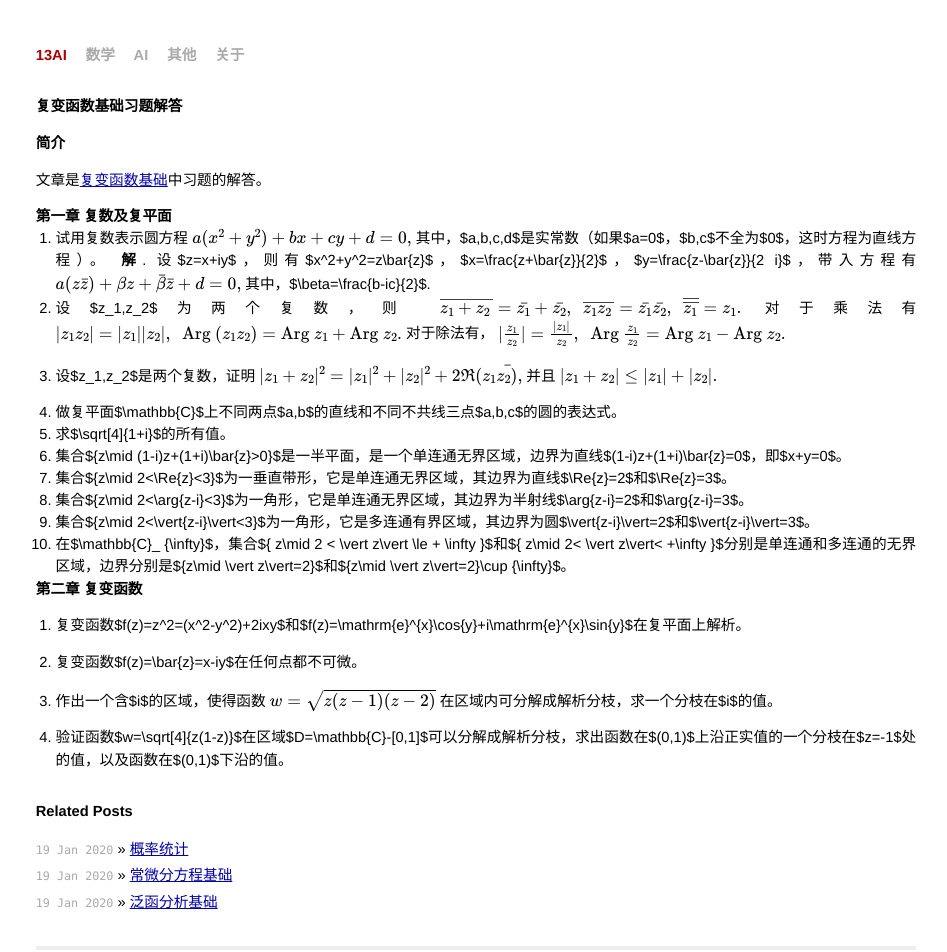
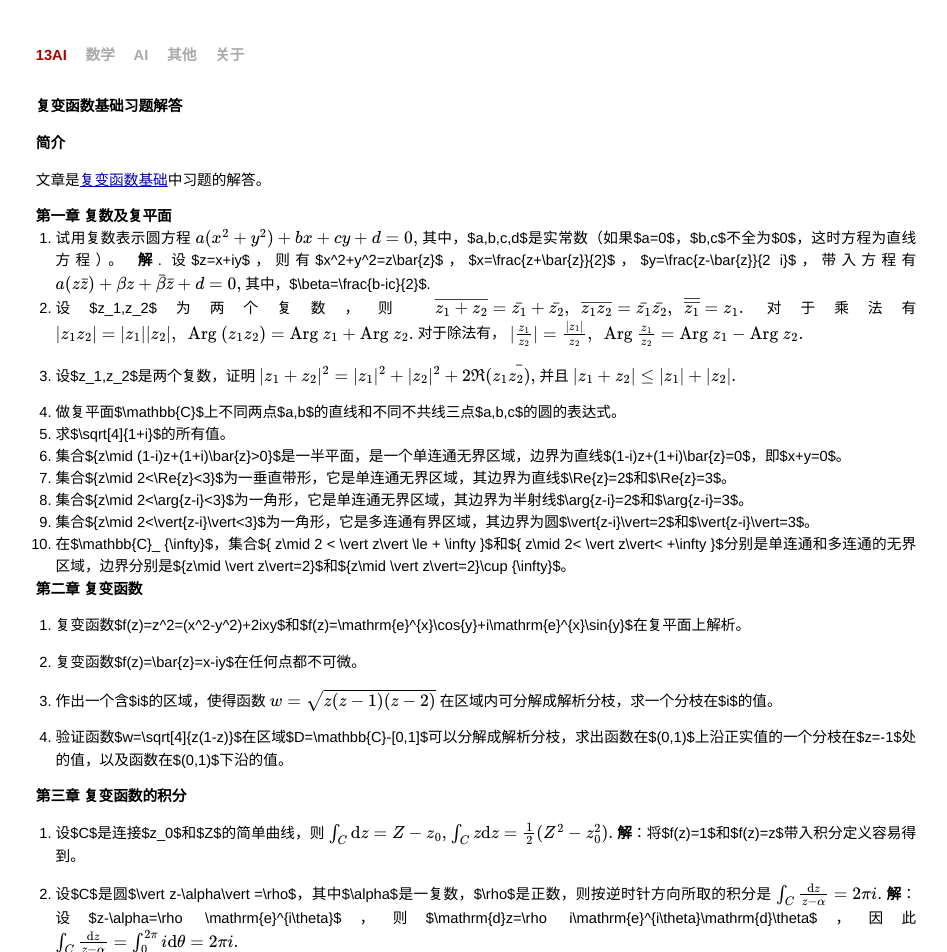
Before and after one commit to xiang-bai/xiang-bai.github.io, a Jekyll site: the page built from _posts/2020-01-20-solution-complex-analysis.md, in a window 1280 px wide. Shown: the top 952 px of the page, without its empty margins (164-1111 px from the left). Built offline with Jekyll 4.4.1, drawn with Linux system fonts in a browser that asks for light colours; formulas are drawn with MathJax 3; comment, search, counter and statistics services are not loaded; some of the changed text lies outside the part shown.

Commit message:
solution

```diff
--- a/_posts/2020-01-20-solution-complex-analysis.md
+++ b/_posts/2020-01-20-solution-complex-analysis.md
@@ -52,3 +52,23 @@ tags: analysis
  在区域内可分解成解析分枝，求一个分枝在$i$的值。
 
 1. 验证函数$w=\sqrt[4]{z(1-z)}$在区域$D=\mathbb{C}-[0,1]$可以分解成解析分枝，求出函数在$(0,1)$上沿正实值的一个分枝在$z=-1$处的值，以及函数在$(0,1)$下沿的值。
+
+## 第三章 复变函数的积分
+
+1. 设$C$是连接$z_0$和$Z$的简单曲线，则
+ $$\int_{C}\mathrm{d}z=Z-z_0,$$
+ $$\int_{C}z\mathrm{d}z=\frac{1}{2}(Z^2-z_0^2).$$
+ **解**：将$f(z)=1$和$f(z)=z$带入积分定义容易得到。
+
+2. 设$C$是圆$\vert z-\alpha\vert =\rho$，其中$\alpha$是一复数，$\rho$是正数，则按逆时针方向所取的积分是
+ $$\int_{C}\frac{\mathrm{d}z}{z-\alpha}=2\pi i.$$
+ **解**：设$z-\alpha=\rho \mathrm{e}^{i\theta}$，则$\mathrm{d}z=\rho i\mathrm{e}^{i\theta}\mathrm{d}\theta$，因此
+ $$\int_{C}\frac{\mathrm{d}z}{z-\alpha}=\int_{0}^{2\pi}i\mathrm{d}\theta=2\pi i.$$
+
+1. 设$D$是不包含$\alpha$的单连通区域，并且$z_0,z\in D$，则
+  $$\int_{z_0}^{z}\frac{\mathrm{d}\zeta}{(\zeta-\alpha)^m}=\frac{1}{1-m}\Big{(}\frac{1}{(z-\alpha)^{m-1}}-\frac{1}{(z_0-\alpha)^{m-1}}\Big{)}$$
+  其中，$m$是不为$1$的整数。另外，设$D$在复平面上沿从$\alpha$出发的任何射线而割开的区域内，则
+  $$\int_{z_0}^{z}\frac{\mathrm{d}\zeta}{\zeta-\alpha}=\ln {(z-\alpha)}-\ln{(z_0-\alpha)},$$
+  其中对数是$\mathrm{Ln}(z-\alpha)$在$D$内的一个解析分枝在$z,z_0$的值。
+
+2. 在圆环$D:R_1<\vert z\vert<R_2(0<R_1<R_2<+\infty)$内，$f(z)=\frac{1}{z}$解析。取两点$z_0,z_1\in D$，做两条连接$z_0,z_1$的曲线$C_1$和$C_2$如图![Alt text](./pic3.17.png)。取定$\mathrm{Arg }z$在$z_0$处的值是$\arg {z_0}$，当$z$沿$C_1$从$z_0$连续运动到$z_1$时，$z$的辐角从$\arg{z_0}$变化到$\arg{z_1}$，当$z$沿$C_2$从$z_0$连续运动到$z_1$时，$z$的辐角从$\arg{z_0}$变化到$\arg{z_1}-2\pi$。求$\frac{1}{\zeta}$沿$C_1$的积分。
```
